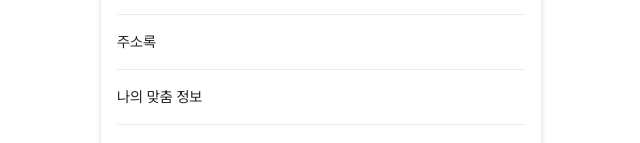
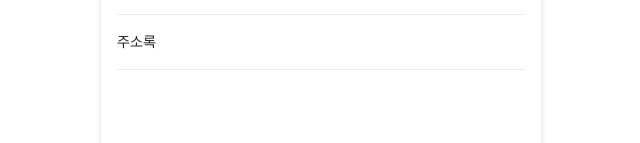
Before and after one commit to FRONT-END-BOOTCAMP-PLUS-5/KNACK, a Next.js app: page /my in a window 1280 px wide. Shown: the part 497-640 px from the top of the page, without its empty margins (319-959 px from the left). Built offline with nearby package versions, Linux system fonts and the light colour scheme.

Commit message:
마이페이지 URL 제거

```diff
--- a/components/my/MyNav/index.tsx
+++ b/components/my/MyNav/index.tsx
@@ -20,11 +20,6 @@ const MY_NAV_LIST = [
     url: '/my/address',
     name: '주소록',
   },
-  {
-    id: 3,
-    url: '/my/size',
-    name: '나의 맞춤 정보',
-  },
 ];
 
 const MyNav = () => {
```
